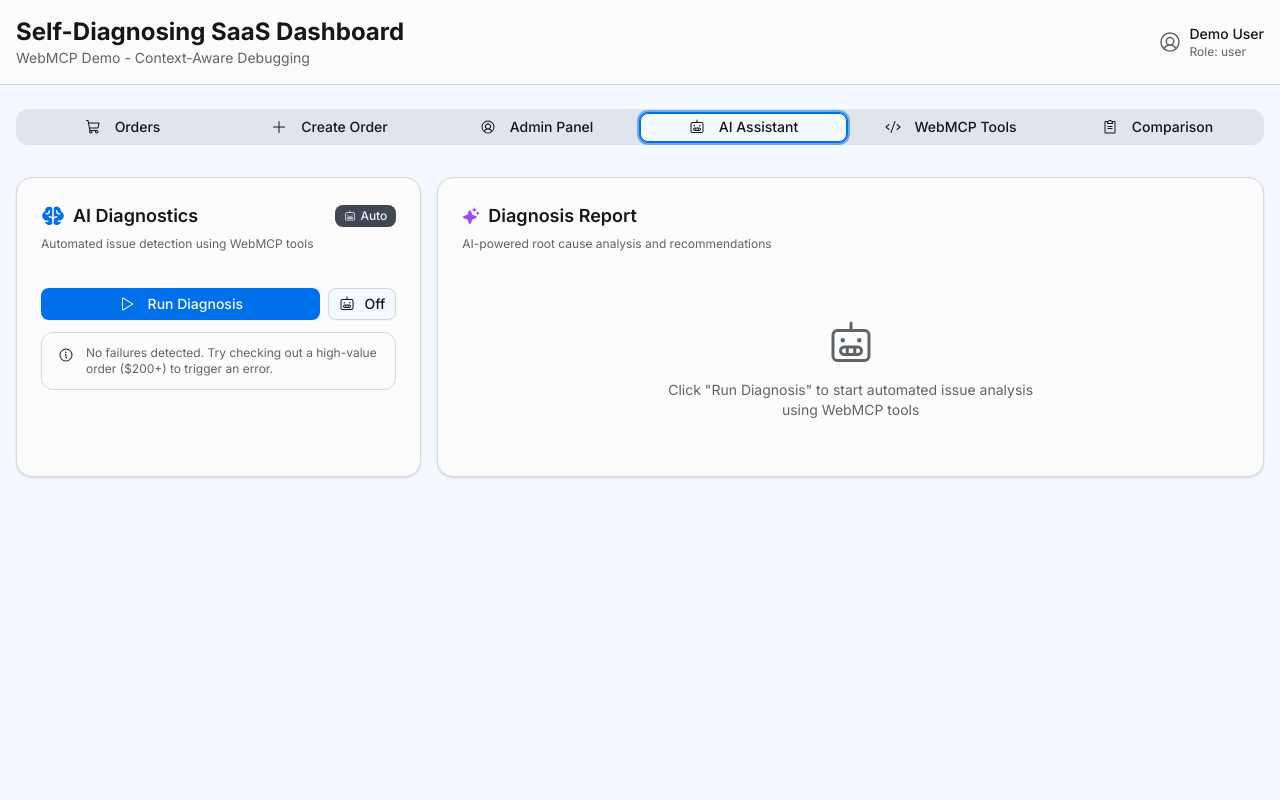
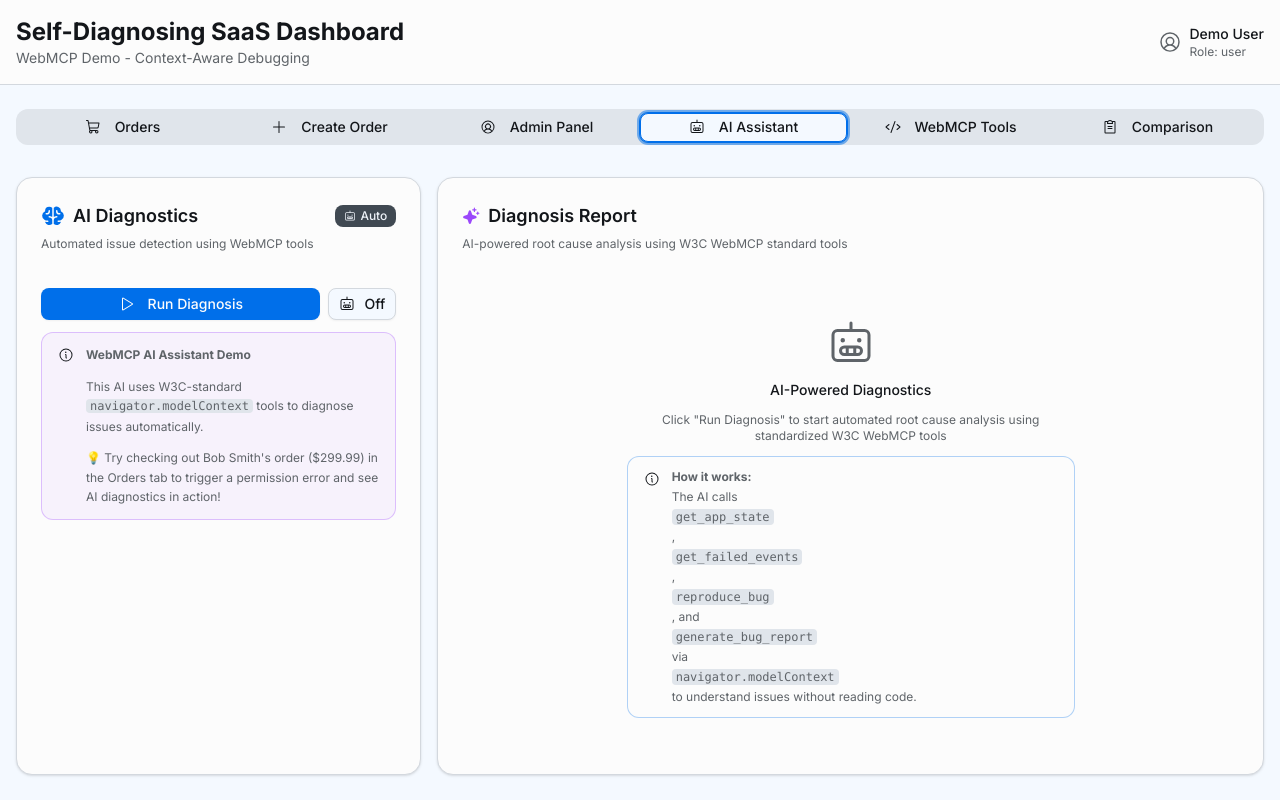
Before and after one commit to vanessamarely/self-diagnosing-saas, a React (Vite) app: page / in a window 1280 px wide. Both pictures are taken after a click on the tab "AI Assistant". Built offline with nearby package versions, Linux system fonts and the light colour scheme.

Commit message:
Generated by Spark: AI asistant tab use the old documentation for web mcp, so updated according to new changes

```diff
--- a/src/components/AIAssistant.tsx
+++ b/src/components/AIAssistant.tsx
@@ -61,25 +61,25 @@ export function AIAssistant({ appState }: AIAssistantProps) {
       {
         id: '1',
         tool: 'get_app_state',
-        description: 'Analyzing application state...',
+        description: 'Analyzing application state via navigator.modelContext...',
         status: 'pending'
       },
       {
         id: '2',
         tool: 'get_failed_events',
-        description: 'Retrieving failed events...',
+        description: 'Retrieving failed events from WebMCP...',
         status: 'pending'
       },
       {
         id: '3',
         tool: 'reproduce_bug',
-        description: 'Reproducing the issue...',
+        description: 'Reproducing issue with full context...',
         status: 'pending'
       },
       {
         id: '4',
         tool: 'generate_bug_report',
-        description: 'Generating diagnostic report...',
+        description: 'Generating comprehensive report...',
         status: 'pending'
       }
     ]
@@ -277,16 +277,18 @@ export function AIAssistant({ appState }: AIAssistantProps) {
             <Alert className="border-primary bg-primary/10">
               <Robot className="h-4 w-4 text-primary" />
               <AlertDescription className="text-xs">
-                Auto-diagnosis enabled. AI will automatically analyze new failures.
+                <strong>Auto-mode active:</strong> AI will automatically run diagnostics when new failures are detected using WebMCP tools.
               </AlertDescription>
             </Alert>
           )}
 
           {appState.failedEvents.length === 0 && !isAnalyzing && diagnosticSteps.length === 0 && (
-            <Alert>
-              <Info className="h-4 w-4" />
-              <AlertDescription className="text-xs">
-                No failures detected. Try checking out a high-value order ($200+) to trigger an error.
+            <Alert className="border-accent/30 bg-accent/5">
+              <Info className="h-4 w-4 text-accent" />
+              <AlertDescription className="text-xs space-y-2">
+                <p><strong>WebMCP AI Assistant Demo</strong></p>
+                <p>This AI uses W3C-standard <code className="font-mono bg-muted px-1 rounded">navigator.modelContext</code> tools to diagnose issues automatically.</p>
+                <p className="text-muted-foreground">💡 Try checking out Bob Smith's order ($299.99) in the Orders tab to trigger a permission error and see AI diagnostics in action!</p>
               </AlertDescription>
             </Alert>
           )}
@@ -332,18 +334,25 @@ export function AIAssistant({ appState }: AIAssistantProps) {
             Diagnosis Report
           </CardTitle>
           <CardDescription className="text-xs">
-            AI-powered root cause analysis and recommendations
+            AI-powered root cause analysis using W3C WebMCP standard tools
           </CardDescription>
         </CardHeader>
 
         <CardContent className="flex-1 flex flex-col gap-3 min-h-0">
           {!diagnosis && diagnosticSteps.length === 0 && (
             <div className="flex-1 flex items-center justify-center text-center p-8">
-              <div className="space-y-3 max-w-sm">
+              <div className="space-y-3 max-w-md">
                 <Robot size={48} className="mx-auto text-muted-foreground" />
-                <p className="text-sm text-muted-foreground">
-                  Click "Run Diagnosis" to start automated issue analysis using WebMCP tools
+                <p className="text-sm font-medium">AI-Powered Diagnostics</p>
+                <p className="text-xs text-muted-foreground">
+                  Click "Run Diagnosis" to start automated root cause analysis using standardized W3C WebMCP tools
                 </p>
+                <Alert className="text-left border-primary/30">
+                  <Info className="h-3 w-3" />
+                  <AlertDescription className="text-xs">
+                    <strong>How it works:</strong> The AI calls <code className="font-mono bg-muted px-1 rounded">get_app_state</code>, <code className="font-mono bg-muted px-1 rounded">get_failed_events</code>, <code className="font-mono bg-muted px-1 rounded">reproduce_bug</code>, and <code className="font-mono bg-muted px-1 rounded">generate_bug_report</code> via <code className="font-mono bg-muted px-1 rounded">navigator.modelContext</code> to understand issues without reading code.
+                  </AlertDescription>
+                </Alert>
               </div>
             </div>
           )}
```
